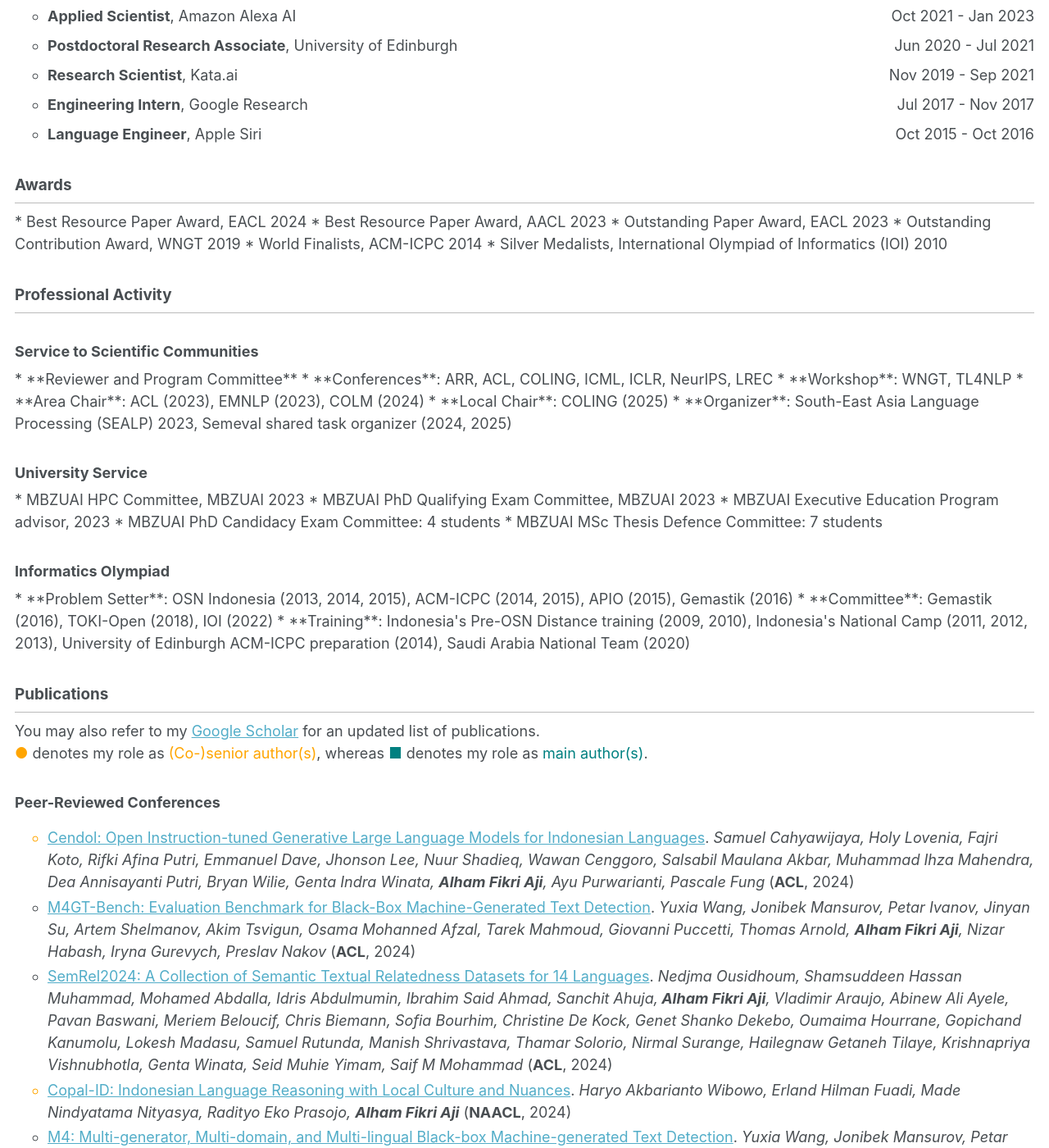
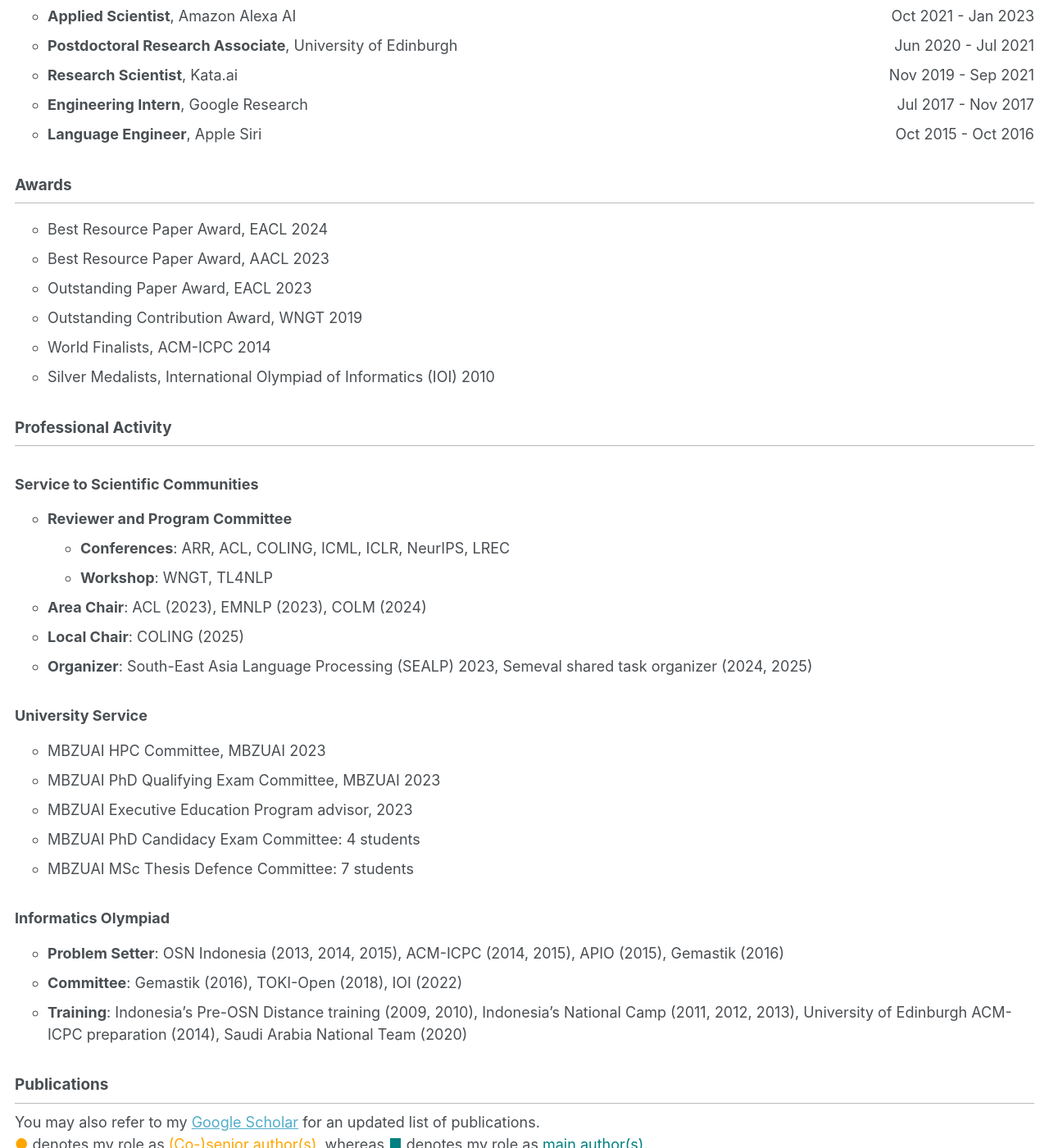
Before and after one commit to afaji/afaji.github.io, a Jekyll site: the page built from _pages/cv.md, in a window 1280 px wide and 1400 px high, scrolled down 620 px. Shown: the whole window at 82% size. Built offline with Jekyll 4.4.1, drawn with Linux system fonts in a browser that asks for light colours.

Commit message:
Update cv.md

```diff
--- a/_pages/cv.md
+++ b/_pages/cv.md
@@ -38,7 +38,6 @@ redirect_from:
 
 
 ## Awards
-<div class="compact-ul">
 
 * Best Resource Paper Award, EACL 2024
 * Best Resource Paper Award, AACL 2023
@@ -46,13 +45,11 @@ redirect_from:
 * Outstanding Contribution Award, WNGT 2019
 * World Finalists, ACM-ICPC 2014
 * Silver Medalists, International Olympiad of Informatics (IOI) 2010
-</div>
+
 
 ## Professional Activity
 
 ### Service to Scientific Communities
-
-<div class="compact-ul">
 
 * **Reviewer and Program Committee**
   * **Conferences**: ARR, ACL, COLING, ICML, ICLR, NeurIPS, LREC
@@ -60,11 +57,8 @@ redirect_from:
 * **Area Chair**: ACL (2023), EMNLP (2023), COLM (2024)
 * **Local Chair**: COLING (2025)
 * **Organizer**: South-East Asia Language Processing (SEALP) 2023, Semeval shared task organizer (2024, 2025)
-</div>
 
 ### University Service
-
-<div class="compact-ul">
 
 * MBZUAI HPC Committee, MBZUAI 2023
 * MBZUAI PhD Qualifying Exam Committee, MBZUAI 2023
@@ -75,15 +69,14 @@ redirect_from:
 * MBZUAI MSc Thesis Defence Committee: 7 students
   <!-- 2024 (5): Yichen (Will) Huang, Amirbek Djanibekov, Adham Ibrahim, Ahmed Rashed Ahmed Mubarak Almansoori, Ahmed Mohamed Mubarak Ali Albreiki -->
   <!-- 2023 (2): Sarah Albarri, Muhammad Umar Salman -->
-</div>
+
 
 ### Informatics Olympiad
-<div class="compact-ul">
 
   * **Problem Setter**: OSN Indonesia (2013, 2014, 2015), ACM-ICPC (2014, 2015), APIO (2015), Gemastik (2016)
   * **Committee**: Gemastik (2016), TOKI-Open (2018), IOI (2022)
   * **Training**: Indonesia's Pre-OSN Distance training (2009, 2010), Indonesia's National Camp (2011, 2012, 2013), University of Edinburgh ACM-ICPC preparation (2014), Saudi Arabia National Team (2020)
-</div>
+
 <div class="page-break"></div>
 
 ## Publications
```
